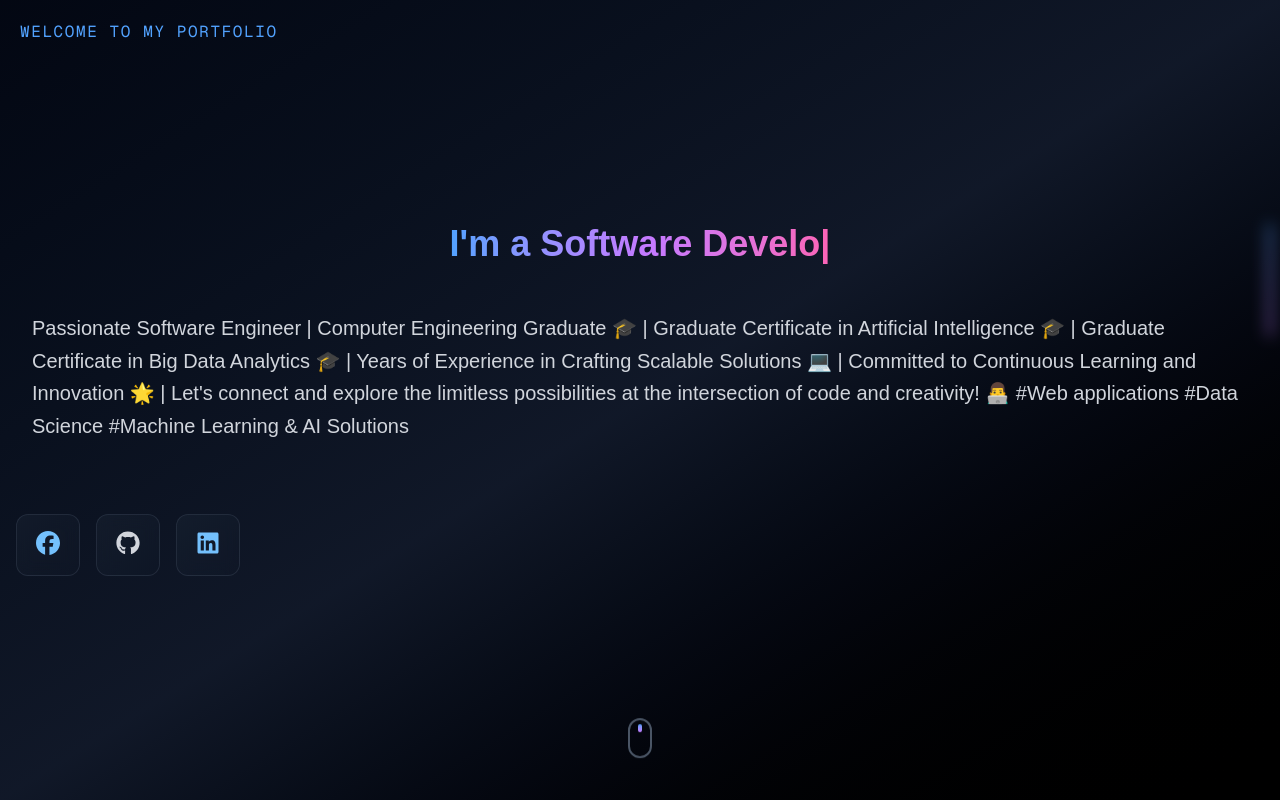
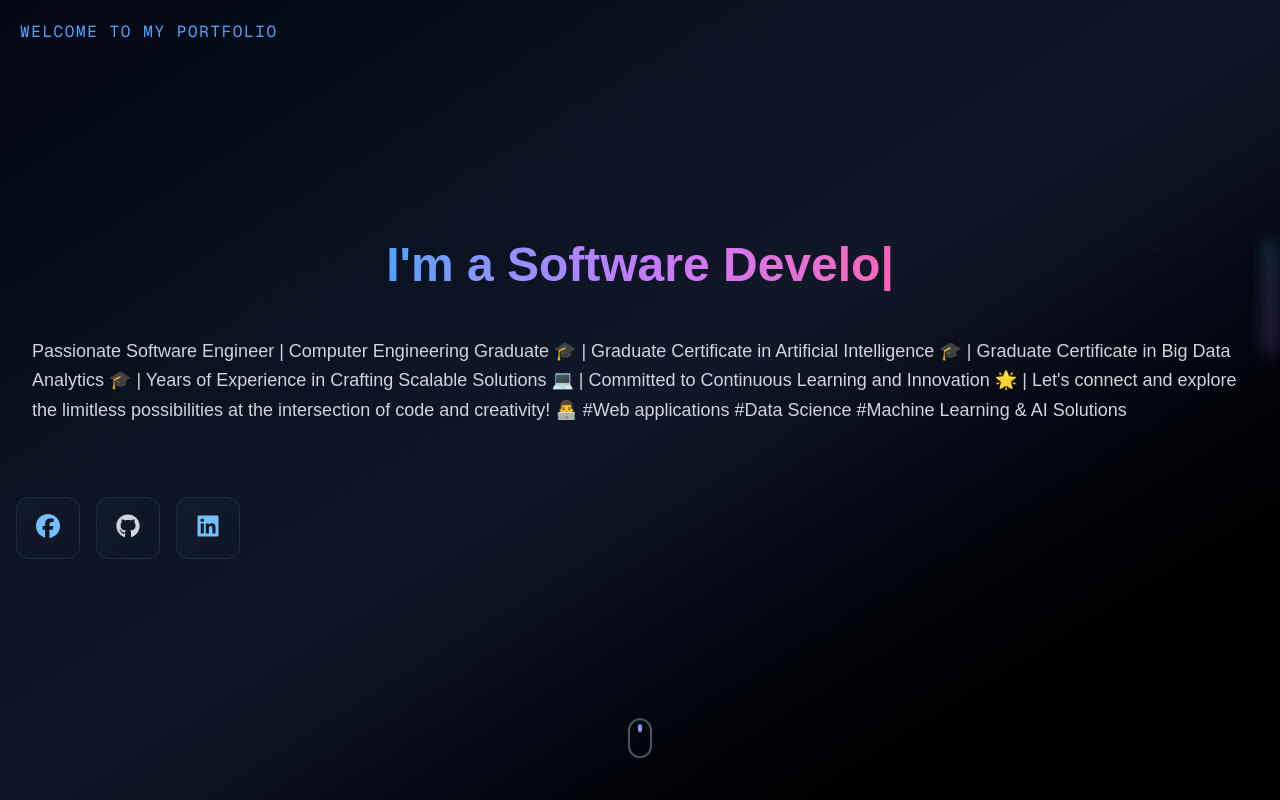
Before and after one commit to aacict/aacict_v2, a Next.js app: page / in a window 1280 px wide. Shown: the top 800 px of the page. Built offline with nearby package versions, Linux system fonts and the light colour scheme.

Commit message:
css adjustments

```diff
--- a/app/components/portfolio/intro-component.tsx
+++ b/app/components/portfolio/intro-component.tsx
@@ -14,7 +14,7 @@
             <div className="container p-4 flex flex-col gap-8 text-center">
                 <div className="relative">
                     <ReactTyped
-                        className="text-xl md:text-7xl lg:text-4xl font-black h-20 md:h-28 bg-linear-to-r from-blue-400 via-purple-400 to-pink-400 bg-clip-text text-transparent"
+                        className="text-xl md:text-4xl lg:text-5xl font-black h-20 md:h-28 bg-linear-to-r from-blue-400 via-purple-400 to-pink-400 bg-clip-text text-transparent"
                         strings={[
                             `I'm ${FirstName} ${LastName}`,
                             `I'm a ${Designation}`,
@@ -29,7 +29,7 @@
                 </div>
 
                 <div className="text-left p-4">
-                    <p className="text-lg md:text-xl text-gray-300 leading-relaxed font-light">
+                    <p className="text-md md:text-lg text-gray-300 leading-relaxed font-light">
                         {PersonalStatement}
                     </p>
                 </div>
```
